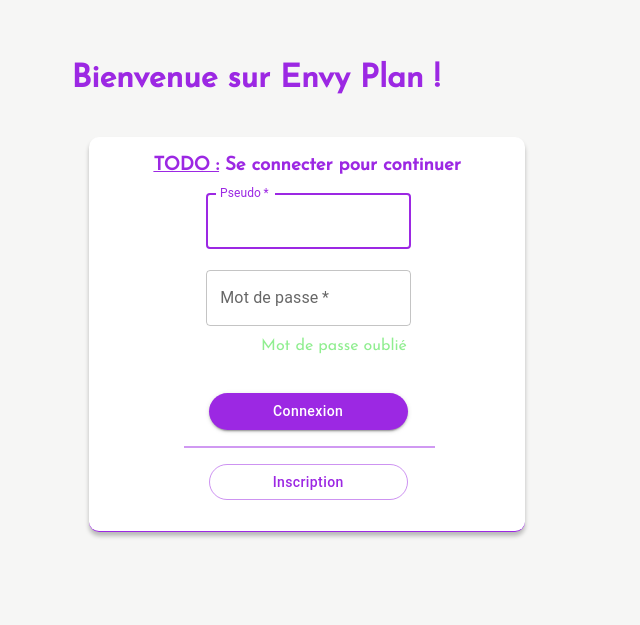
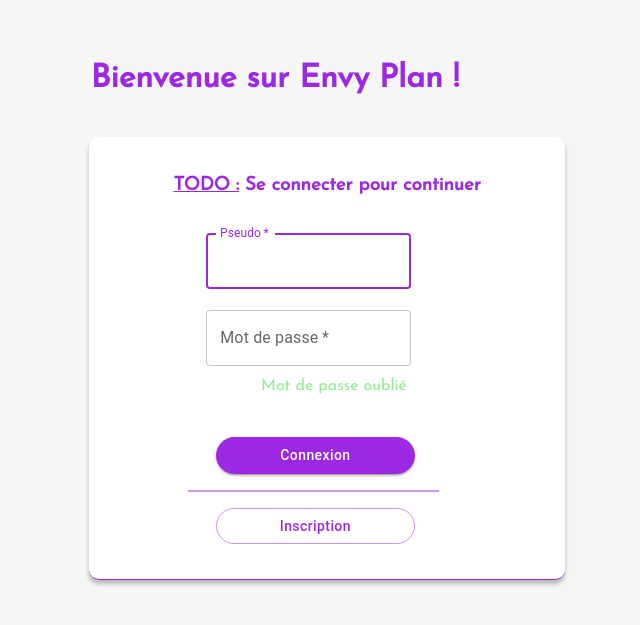
Before and after one commit to PseudoSerieux/envy-plan, a React (Create React App) app: page / in a window 1280 px wide. Shown: the part 103-728 px from the top of the page, without its empty margins (397-1037 px from the left). Built offline with nearby package versions, Linux system fonts and the light colour scheme.

Commit message:
:hammer: Handle submit home page (not effective)

```diff
--- a/package.json
+++ b/package.json
@@ -19,6 +19,7 @@
     "react": "^18.2.0",
     "react-dom": "^18.2.0",
     "react-scripts": "5.0.1",
+    "react-toastify": "^9.1.3",
     "typescript": "^4.9.5",
     "web-vitals": "^2.1.4"
   },
--- a/public/index.html
+++ b/public/index.html
@@ -24,7 +24,7 @@
       work correctly both with client-side routing and a non-root public URL.
       Learn how to configure a non-root public URL by running `npm run build`.
     -->
-    <title>React App</title>
+    <title>Envy Plan</title>
   </head>
   <body>
     <noscript>You need to enable JavaScript to run this app.</noscript>
--- a/src/Home/Home.css
+++ b/src/Home/Home.css
@@ -8,8 +8,12 @@
 
 h1 {
   margin-top: 13%;
-  margin-left: 2%;
+  margin-left: 5%;
   text-align: center;
+}
+
+h3 {
+  padding: 20px;
 }
 
 .sub {
--- a/src/Home/Home.tsx
+++ b/src/Home/Home.tsx
@@ -4,48 +4,92 @@
 import TextField from '@mui/material/TextField';
 import { Button, Link, ThemeProvider } from '@mui/material';
 import { theme } from '../theme';
+import { toast } from 'react-toastify';
 
 const Home = () => {
   const [credentials, setCredentials] = useState({ username: '', password: '' });
 
   const handleCredentialsChange = (event: React.ChangeEvent<HTMLInputElement>) => {
-    const { id, value } = event.target;
-    setCredentials((prevCredentials) => ({ ...prevCredentials, [id]: value }));
+    const { value } = event.target;
+    setCredentials((prevCredentials) => ({ ...prevCredentials, username: value }));
+  };
+
+  const handleCredentialsChangePwd = (event: React.ChangeEvent<HTMLInputElement>) => {
+    const { value } = event.target;
+    setCredentials((prevCredentials) => ({ ...prevCredentials, password: value }));
   };
 
   const handleForgotPassword = () => {
-    // Logic to handle the "Mot de passe oublié" functionality
-    // Redirect the user to the password reset page
-    // You can implement your own logic here
     console.log("Mot de passe oublié");
   };
   const handleSubmit = async (event: React.FormEvent) => {
     event.preventDefault();
     // Logique pour gérer la soumission du formulaire de connexion
     try {
+      console.log("cc")
       //TODO : voir nom serveur
-      const response = await fetch('http://localhost:3000/api/connexion', {
+      const response = await fetch('http://localhost:8080/api/connexion', {
         method: 'POST',
         headers: {
           'Content-Type': 'application/json'
         },
         body: JSON.stringify(credentials)
-      });
+      }
+      );
+      console.log("response" + JSON.stringify(credentials));
+
+      if(response.ok){
               const data = await response.json();
+      console.log("response" + data);
+
           if (data.success && data.token) {
             // Stocker le token dans le localStorage
             localStorage.setItem('authToken', data.token);
             // Rediriger l'utilisateur vers la page appropriée
-        window.location.href = '/app'; // Rediriger l'utilisateur vers la page appropriée
+            window.location.href = '/app';
+            console.log("gg wp")
           } else {
             // La connexion a échoué, afficher un message d'erreur à l'utilisateur
-      // ...
+            console.log("sale merde")
+            toast.warn("La tentative de connexion a échoué, pas sûr que ce soit de votre faute", {
+              position: "bottom-center",
+              autoClose: 5000,
+              hideProgressBar: false,
+              closeOnClick: true,
+              pauseOnHover: true,
+              draggable: true,
+              progress: undefined,
+              theme: "colored",
+            })
+          }
+      } else {
+        // Gérer le cas où la réponse n'est pas "ok"
+        console.error('Erreur de réponse du serveur:', response.status, response.statusText);
+        toast.warn("Erreur lors de la connexion au serveur", {
+          position: "bottom-center",
+          autoClose: 5000,
+          hideProgressBar: false,
+          closeOnClick: true,
+          pauseOnHover: true,
+          draggable: true,
+          progress: undefined,
+          theme: "colored",
+        });
        }
     } catch (error) {
       console.error('Erreur lors de la connexion', error);
       // Afficher un message d'erreur à l'utilisateur
+      toast.warn("Erreur lors de la tentative de connexion (mauvais identifiants ?)", {
+        position: "bottom-center",
+        autoClose: 5000,
+        hideProgressBar: false,
+        closeOnClick: true,
+        pauseOnHover: true,
+        draggable: true,
+        progress: undefined,
+        theme: "colored",
+        })
     }
-    // ...
   };
 
   return (
@@ -54,7 +98,7 @@
       <h1 id='welcome'>Bienvenue sur Envy Plan !</h1>
       <div className="sub">
       <h3> <span style={{textDecorationLine: 'underline'}}> TODO :</span> Se connecter pour continuer </h3>
-      <Box component="form" onSubmit={handleSubmit} sx={{ '& > :not(style)': { m: 1, width: '25ch', color:'primary'  },}} noValidate autoComplete="off" >
+      <Box component="form" onSubmit={handleSubmit} sx={{ '& > :not(style)': { m: 1, width: '25ch', color:'primary' },}} noValidate autoComplete="off" >
         <div>
           <TextField required className="custom-textfield" label="Pseudo" variant="outlined"
                       value={credentials.username} onChange={handleCredentialsChange}  autoFocus/>
@@ -62,14 +106,14 @@
         <div>
           <TextField required className="custom-textfield" label="Mot de passe" type="password"
                      autoComplete="current-password" value={credentials.password}
-                     onChange={handleCredentialsChange}/>
+                     onChange={handleCredentialsChangePwd}/>
           <div>
-              <Link className="forgot-psw" href="./App.tsx" onClick={handleForgotPassword}>
+              <Link className="forgot-psw" href="#" onClick={handleForgotPassword}>
                 Mot de passe oublié
               </Link>
           </div>
         </div>
-        <Button className="btn-connexion" type="submit" href=" " variant="contained"
+        <Button className="btn-connexion" type="submit" variant="contained"
                 sx={{  borderRadius: '1.25rem', textTransform: 'capitalize' }} color="primary">
                   Connexion
         </Button>
```
Also changed, not shown: 1 other file (tests, documents, lock files or other folders). Lines whose indentation alone changed are shown as unchanged.
